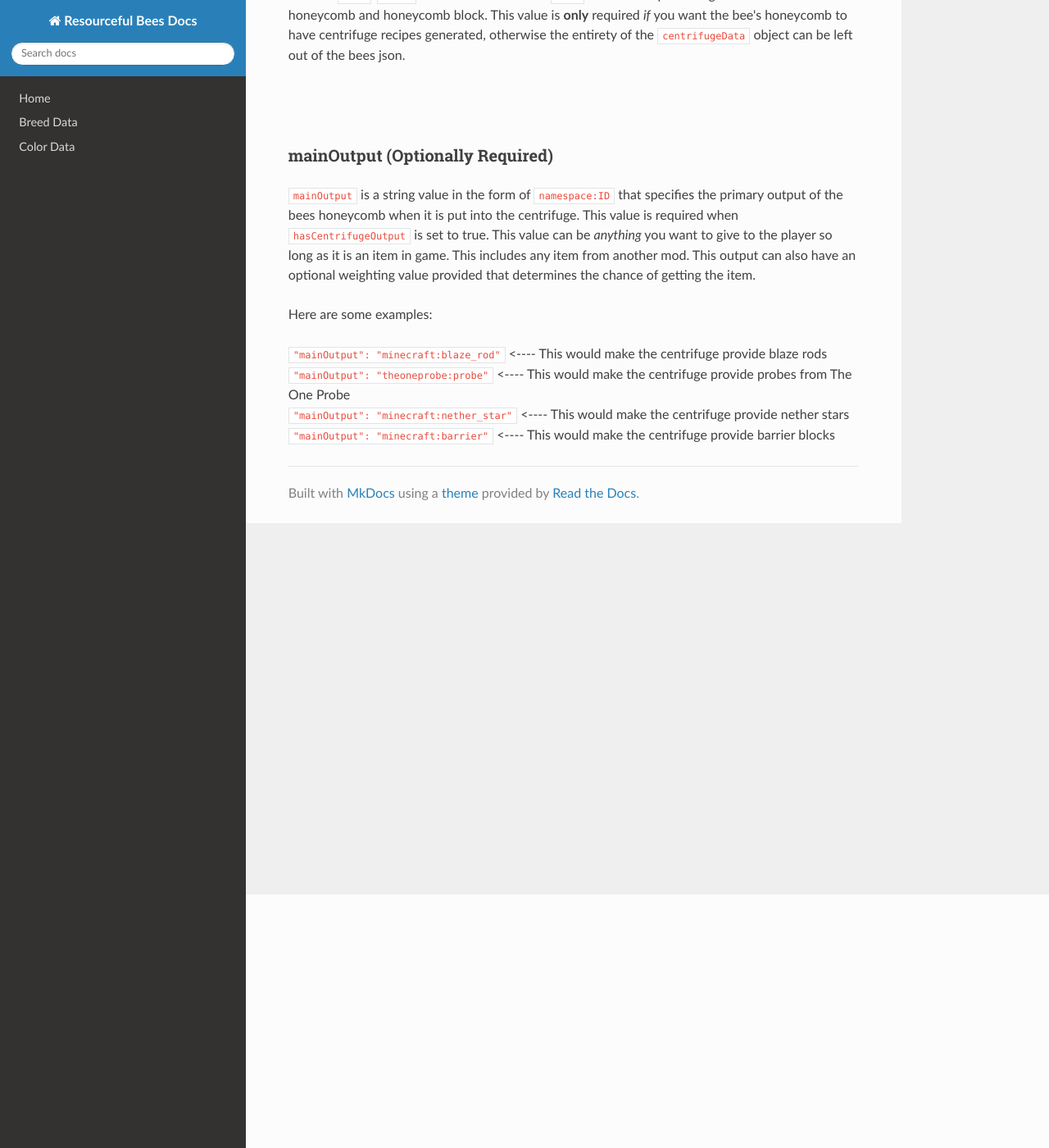
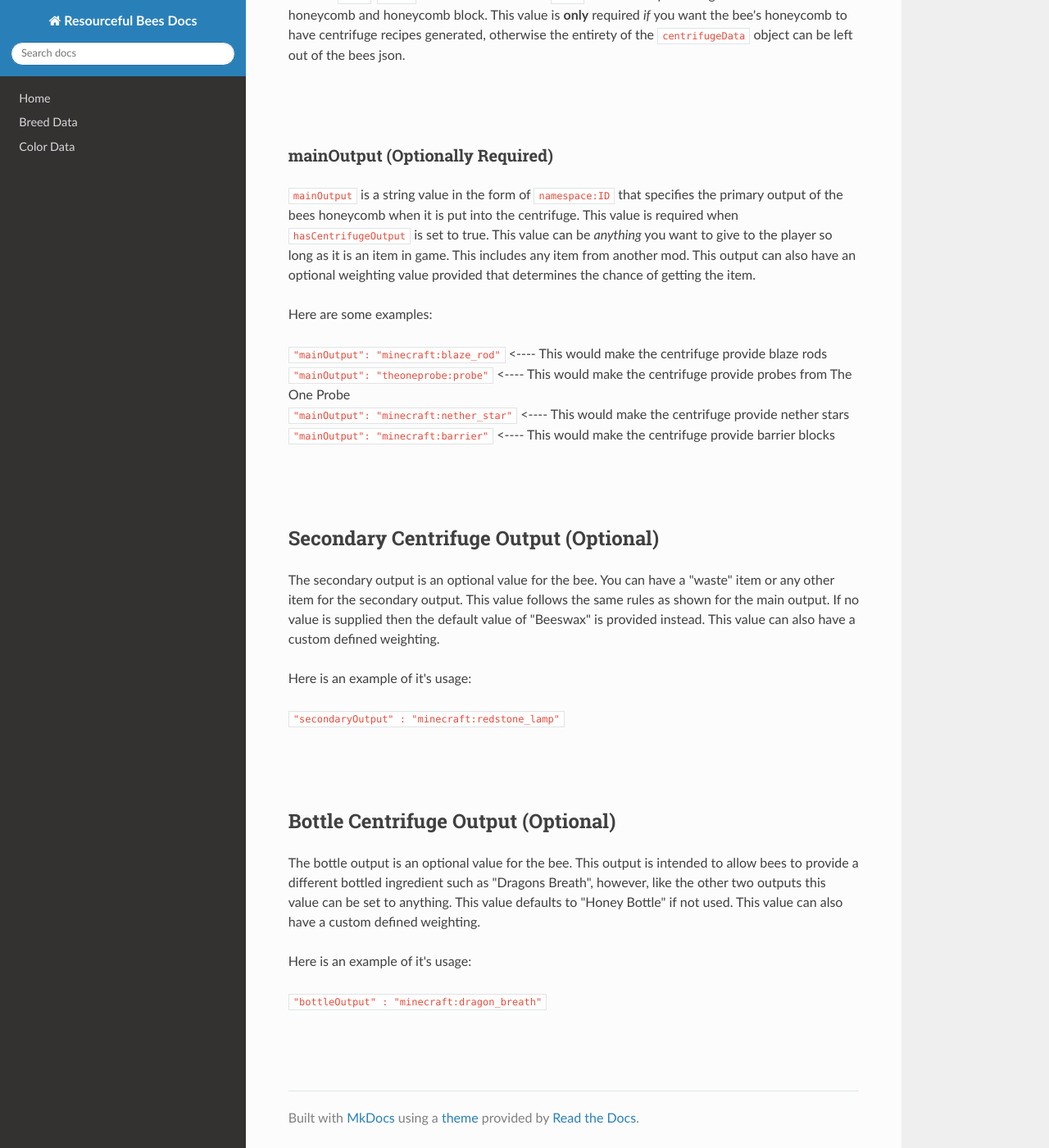
Before and after one commit to Team-Resourceful/ResourcefulBeesDocs, an MkDocs documentation site: the page built from docs/bee_data/centrifuge_data.md, in a window 1280 px wide and 1400 px high, scrolled down 309 px. Shown: the whole window at 82% size. Built offline with MkDocs 1.6.1, drawn with Linux system fonts in a browser that asks for light colours; nearby versions of some CDN libraries.

Commit message:
docs/bee_data/centrifuge_data.md updated from https://stackedit.io/

```diff
--- a/docs/bee_data/centrifuge_data.md
+++ b/docs/bee_data/centrifuge_data.md
@@ -21,6 +21,31 @@ Here are some examples:
 `"mainOutput": "minecraft:nether_star"`  <---- This would make the centrifuge provide nether stars
 `"mainOutput": "minecraft:barrier"`  <---- This would make the centrifuge provide barrier blocks
 
+<br>
+<br>
+
+## **Secondary Centrifuge Output** (Optional)
+
+The secondary output is an optional value for the bee. You can have a "waste" item or any other item for the secondary output. This value follows the same rules as shown for the main output. If no value is supplied then the default value of "Beeswax" is provided instead. This value can also have a custom defined weighting.
+
+Here is an example of it's usage:
+
+`"secondaryOutput" : "minecraft:redstone_lamp"`
+
+<br>
+<br>
+
+## **Bottle Centrifuge Output** (Optional)
+
+The bottle output is an optional value for the bee. This output is intended to allow bees to provide a different bottled ingredient such as "Dragons Breath", however, like the other two outputs this value can be set to anything. This value defaults to "Honey Bottle" if not used. This value can also have a custom defined weighting.
+
+Here is an example of it's usage:
+
+`"bottleOutput" : "minecraft:dragon_breath"`
+
+<br>
+<br>
+
 <!--stackedit_data:
-eyJoaXN0b3J5IjpbNDY0NjAyNjMyXX0=
+eyJoaXN0b3J5IjpbLTIzODE2MTY0NV19
 -->
```
